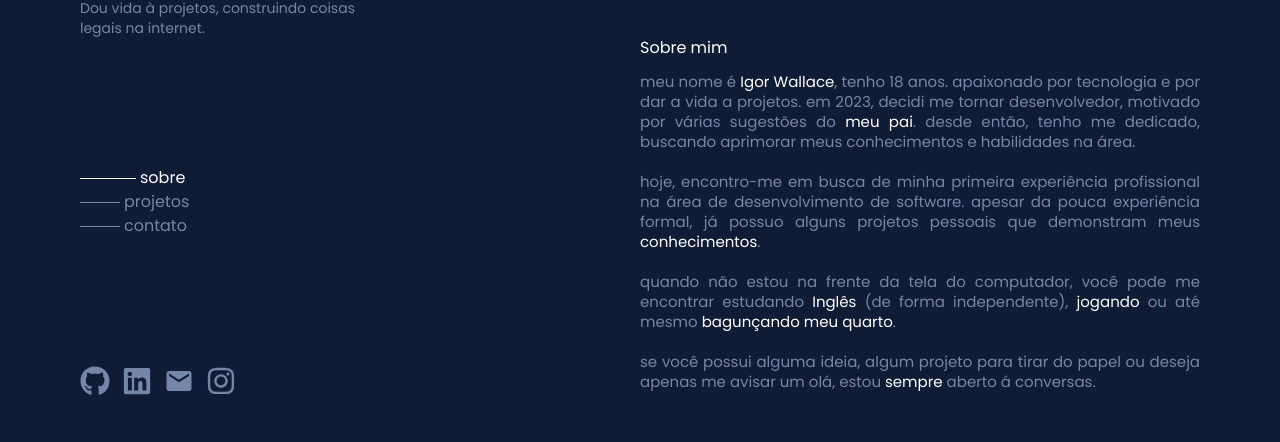
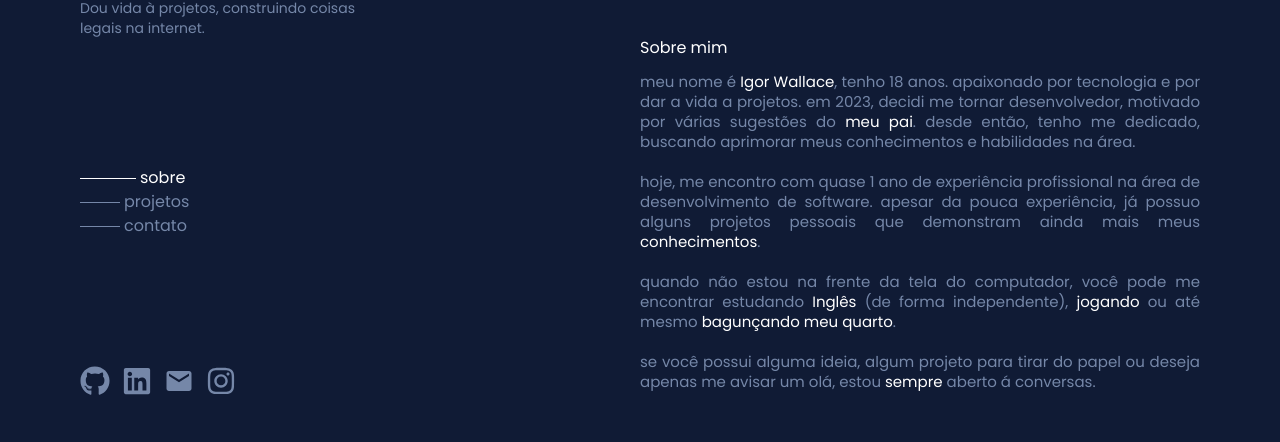
Before and after one commit to Igorwalace/meu_webSite_igor, a Next.js app: page / in a window 1280 px wide. Shown: the part 166-608 px from the top of the page. Built offline with nearby package versions, Linux system fonts and the light colour scheme; no server answers; the database is empty.

Commit message:
Update about.tsx

```diff
--- a/src/app/componentes/about.tsx
+++ b/src/app/componentes/about.tsx
@@ -14,9 +14,9 @@ const About = () => {
                     buscando aprimorar meus conhecimentos e habilidades na área.
                     <br></br>
                     <br></br>
-                    hoje, encontro-me em busca de minha primeira experiência profissional na área de desenvolvimento
-                    de software. apesar da pouca experiência formal, já possuo alguns projetos pessoais que
-                    demonstram meus <span className='text-white' >conhecimentos</span>.
+                    hoje, me encontro com quase 1 ano de experiência profissional na área de desenvolvimento
+                    de software. apesar da pouca experiência, já possuo alguns projetos pessoais que
+                    demonstram ainda mais meus <span className='text-white' >conhecimentos</span>.
                     <br></br>
                     <br></br>
                     {/* meu maior sonho é conseguir morar nos EUA e
```
